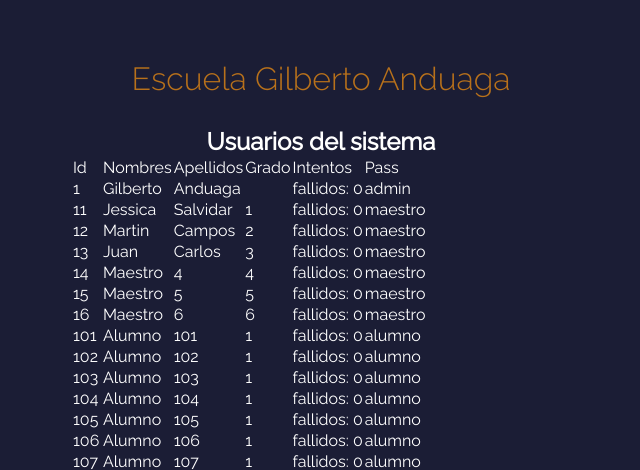
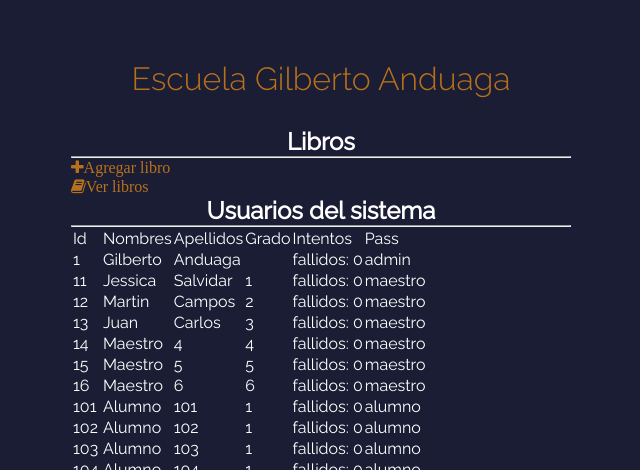
Before and after one commit to IngCampos/Escuela_PHP_JQuery, a PHP site: template views/contenido_administrador.view.php in a window 1280 px wide. Shown: the top 470 px of the page, without its empty margins (319-959 px from the left). Run offline with PHP 8.4, Linux system fonts and the light colour scheme; the template is opened without the code that fills it, so the values that code supplies are empty; data comes from the database, SQL or seed files in the repository; some libraries are stand-ins or nearby versions.

Commit message:
Cambio judith

```diff
--- a/views/contenido_administrador.view.php
+++ b/views/contenido_administrador.view.php
@@ -1,4 +1,9 @@
+<center><h2>Libros</h2></center>
+<hr>
+<a class="fa fa-plus"href='libros/agregarlibro.php'>Agregar libro</a><br>
+<a class="fa fa-book" href='libros/libros.php'>Ver libros</a>
 <center><h2>Usuarios del sistema</h2></center>
+<hr>
 <?php
 $Tiempo_tolerancia = 2;// dado en minutos, en caso de que el usuario se logea mal 5 veces en el mismo dispositivo
 try {
@@ -22,4 +27,4 @@ while($usuarios!=null){
     echo "<tr><td>".$usuarios["Id"]."</td><td>".$usuarios["Nombres"]."</td><td>".$usuarios["Apellidos"]."</td><td>".$usuarios["Grado"]."</td><td>fallidos: ".$numero_intentos["COUNT(*)"]."</td><td>".substr($usuarios["Pass"],-15)."</td></tr>";
     $usuarios = $statement->fetch();
 }
-echo "</table><a href='libros/agregarlibro.php'>Agregar libro</a><br><a href='libros/libros.php'>Ver libros</a>";
+echo "</table>";
```
